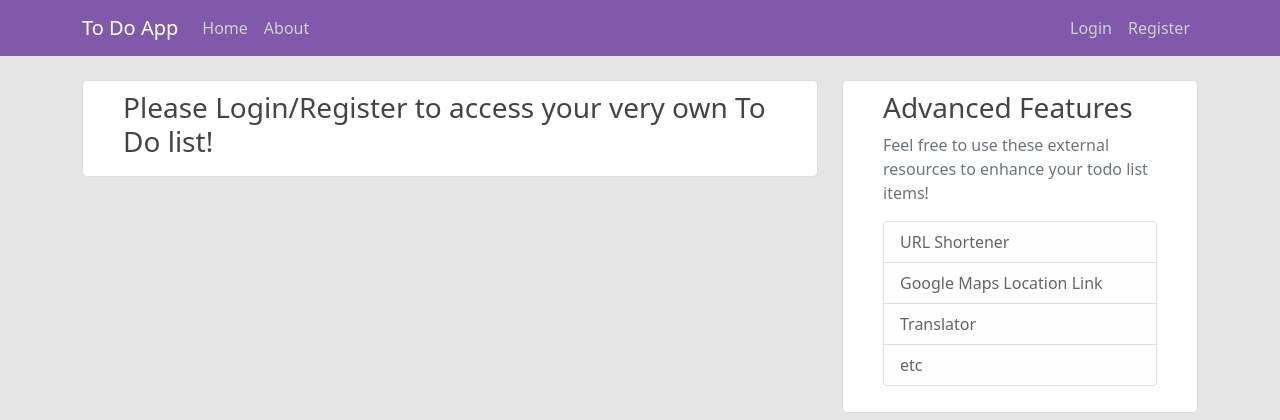
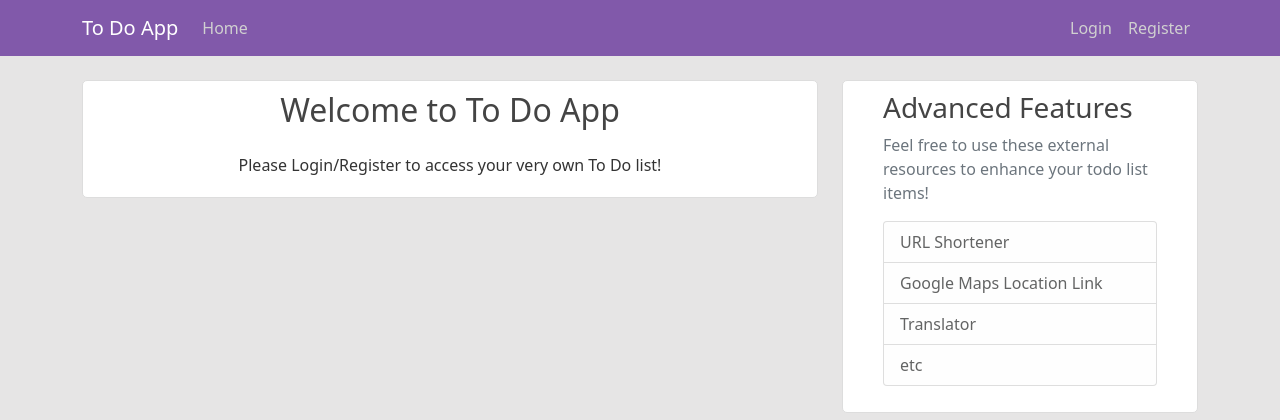
Before and after one commit to gitit4321/todo_app, a Flask app: page / in a window 1280 px wide. Shown: the top 420 px of the page. Run offline with Flask 2, Linux system fonts and the light colour scheme; some libraries are stand-ins or nearby versions.

Commit message:
further form layout edits

```diff
--- a/todo_app/static/main.css
+++ b/todo_app/static/main.css
@@ -141,3 +141,16 @@ a.article-title:hover {
 .todo-completed-title {
   border-bottom: 1px solid #b6b4b4;
 }
+
+.welcome-text {
+  text-align: center;
+  margin-bottom: 0;
+}
+
+p.welcome-text {
+  margin-bottom: 10px;
+}
+
+.form-group {
+  margin-bottom: 10px;
+}
--- a/todo_app/templates/about.html
+++ /dev/null
@@ -1,4 +0,0 @@
-{% extends 'layout.html' %}
-{% block content %}
-    <h1>About Page</h1>
-{% endblock content %}
--- a/todo_app/templates/account.html
+++ b/todo_app/templates/account.html
@@ -1,4 +1,4 @@
-{% extends 'layout.html' %}
+{% extends 'index.html' %}
 {% block content %}
   <div class="content-section">
     <div class="media">
--- a/todo_app/templates/home.html
+++ b/todo_app/templates/home.html
@@ -1,4 +1,4 @@
-{% extends 'layout.html' %}
+{% extends 'index.html' %}
 {% block content %}
 <div class="content-section">
     {% if current_user.is_authenticated %}
@@ -70,7 +70,9 @@
         </article>
     {% else %}
         <div>
-            <h3>Please Login/Register to access your very own To Do list!</h3>
+            <h2 class="welcome-text">Welcome to To Do App</h2>
+            <br>
+            <p class="welcome-text">Please Login/Register to access your very own To Do list!</p>
         </div>
     {% endif %}
 </div>
--- a/todo_app/templates/layout.html
+++ b/todo_app/templates/index.html
@@ -25,7 +25,6 @@
         <div class="collapse navbar-collapse justify-content-between" id="navbarToggle">
           <div class="navbar-nav mr-auto">
             <a class="nav-item nav-link" href="{{ url_for('home') }}">Home</a>
-            <a class="nav-item nav-link" href="{{ url_for('about') }}">About</a>
           </div>
           <!-- Navbar Right Side -->
           <div class="navbar-nav">
--- a/todo_app/templates/login.html
+++ b/todo_app/templates/login.html
@@ -1,4 +1,4 @@
-{% extends 'layout.html' %}
+{% extends 'index.html' %}
 {% block content %}
     <div class="content-section">
       <form action="" method="POST">
--- a/todo_app/templates/register.html
+++ b/todo_app/templates/register.html
@@ -1,10 +1,10 @@
-{% extends 'layout.html' %}
+{% extends 'index.html' %}
 {% block content %}
     <div class="content-section">
       <form action="" method="POST">
         {{ form.hidden_tag() }}
         <fieldset class="form-group">
-          <legend class="border-bottom mb-4">Join Today</legend>
+          <legend class="border-bottom mb-4">Register</legend>
           <div class="form-group">
             {{ form.username.label(class="form-control-label") }}
 
```
Also changed, not shown: todo_app/site.db.
